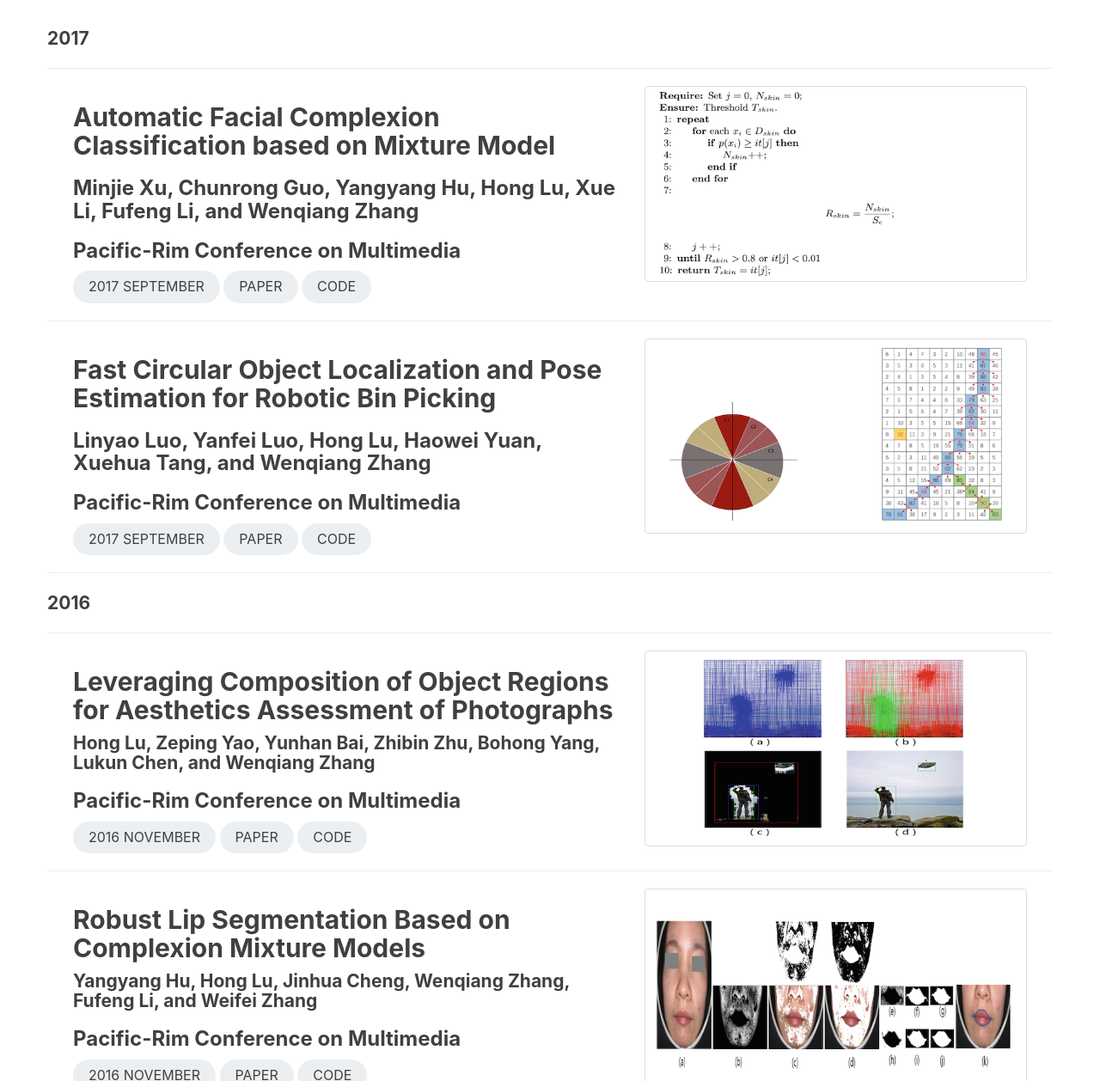
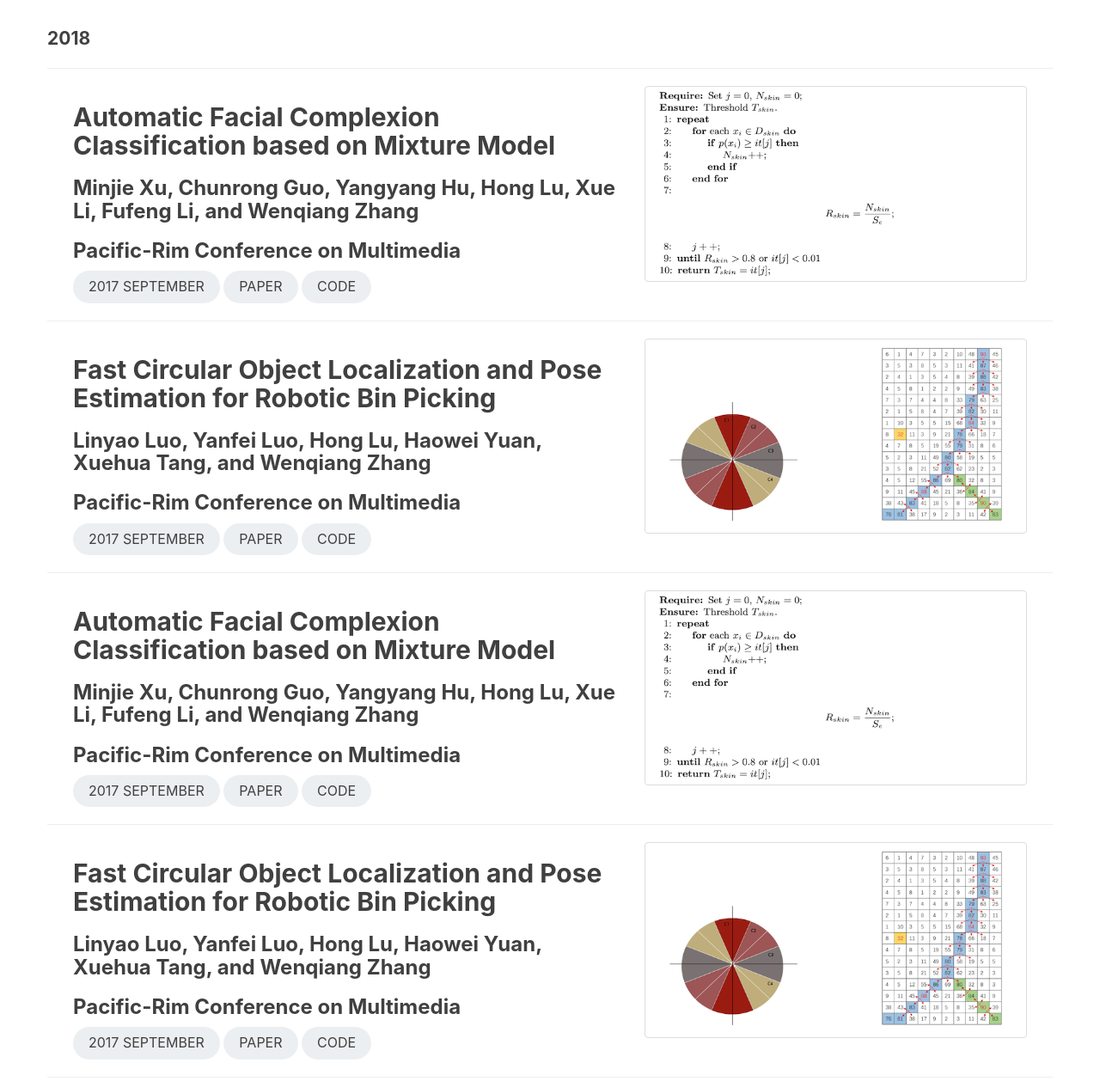
Before and after one commit to lunatics123/lunatics123.github.io, a Jekyll site: the page built from publications.html, in a window 1280 px wide and 1400 px high, scrolled down 276 px. Shown: the part 142-1400 px from the top of the window at 86% size. Built offline with Jekyll 4.4.1, drawn with Linux system fonts in a browser that asks for light colours; comment, search, counter and statistics services are not loaded.

Commit message:
add papers of 2017

```diff
--- a/publications.html
+++ b/publications.html
@@ -6,7 +6,7 @@
 permalink: /publications.html
 ---
 
-<h5 class="lead"><b>2017</b></h5>
+<h5 class="lead"><b>2018</b></h5>
 <hr>
 
 <section>
@@ -30,6 +30,79 @@
     <div class="container">
         <div class="col-lg-7">
             <h2>Fast Circular Object Localization and Pose Estimation for Robotic Bin Picking</h2>
+            <h3>Linyao Luo, Yanfei Luo, Hong Lu, Haowei Yuan, Xuehua Tang, and Wenqiang Zhang</h3>
+            <h3>Pacific-Rim Conference on Multimedia</h3>
+            <div class="post-tag round-xl">2017 September</div>
+            <a class="post-tag round-xl"
+               href="https://link.springer.com/chapter/10.1007/978-3-319-77383-4_52">Paper</a>
+            <a class="post-tag round-xl">Code</a>
+        </div>
+        <div class="col-lg-5">
+            <img class="img-thumbnail" src="/img/papers/luo2018fast.png">
+        </div>
+    </div>
+</section>
+<hr>
+
+<section>
+    <div class="container">
+        <div class="col-lg-7">
+            <h2>Automatic Facial Complexion Classification based on Mixture Model</h2>
+            <h3>Minjie Xu, Chunrong Guo, Yangyang Hu, Hong Lu, Xue Li, Fufeng Li, and Wenqiang Zhang</h3>
+            <h3>Pacific-Rim Conference on Multimedia</h3>
+            <div class="post-tag round-xl">2017 September</div>
+            <a class="post-tag round-xl" href="https://link.springer.com/chapter/10.1007/978-3-319-77383-4_32">Paper</a>
+            <a class="post-tag round-xl">Code</a>
+        </div>
+        <div class="col-lg-5">
+            <img class="img-thumbnail" src="/img/papers/xu2018automatic.png">
+        </div>
+    </div>
+</section>
+<hr>
+
+<section>
+    <div class="container">
+        <div class="col-lg-7">
+            <h2>Fast Circular Object Localization and Pose Estimation for Robotic Bin Picking</h2>
+            <h3>Linyao Luo, Yanfei Luo, Hong Lu, Haowei Yuan, Xuehua Tang, and Wenqiang Zhang</h3>
+            <h3>Pacific-Rim Conference on Multimedia</h3>
+            <div class="post-tag round-xl">2017 September</div>
+            <a class="post-tag round-xl"
+               href="https://link.springer.com/chapter/10.1007/978-3-319-77383-4_52">Paper</a>
+            <a class="post-tag round-xl">Code</a>
+        </div>
+        <div class="col-lg-5">
+            <img class="img-thumbnail" src="/img/papers/luo2018fast.png">
+        </div>
+    </div>
+</section>
+<hr>
+
+<h5 class="lead"><b>2017</b></h5>
+<hr>
+
+<section>
+    <div class="container">
+        <div class="col-lg-7">
+            <h3>Automatic Facial Complexion Classification based on Mixture Model</h3>
+            <h3>Minjie Xu, Chunrong Guo, Yangyang Hu, Hong Lu, Xue Li, Fufeng Li, and Wenqiang Zhang</h3>
+            <h3>Pacific-Rim Conference on Multimedia</h3>
+            <div class="post-tag round-xl">2017 September</div>
+            <a class="post-tag round-xl" href="https://link.springer.com/chapter/10.1007/978-3-319-77383-4_32">Paper</a>
+            <a class="post-tag round-xl">Code</a>
+        </div>
+        <div class="col-lg-5">
+            <img class="img-thumbnail" src="/img/papers/xu2018automatic.png">
+        </div>
+    </div>
+</section>
+<hr>
+
+<section>
+    <div class="container">
+        <div class="col-lg-7">
+            <h3>Fast Circular Object Localization and Pose Estimation for Robotic Bin Picking</h3>
             <h3>Linyao Luo, Yanfei Luo, Hong Lu, Haowei Yuan, Xuehua Tang, and Wenqiang Zhang</h3>
             <h3>Pacific-Rim Conference on Multimedia</h3>
             <div class="post-tag round-xl">2017 September</div>
```
